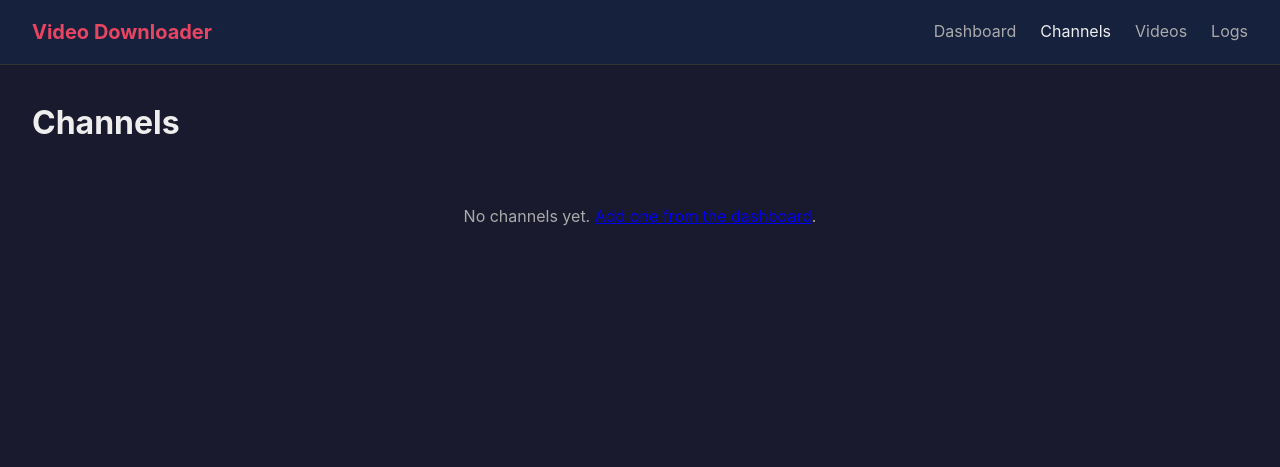
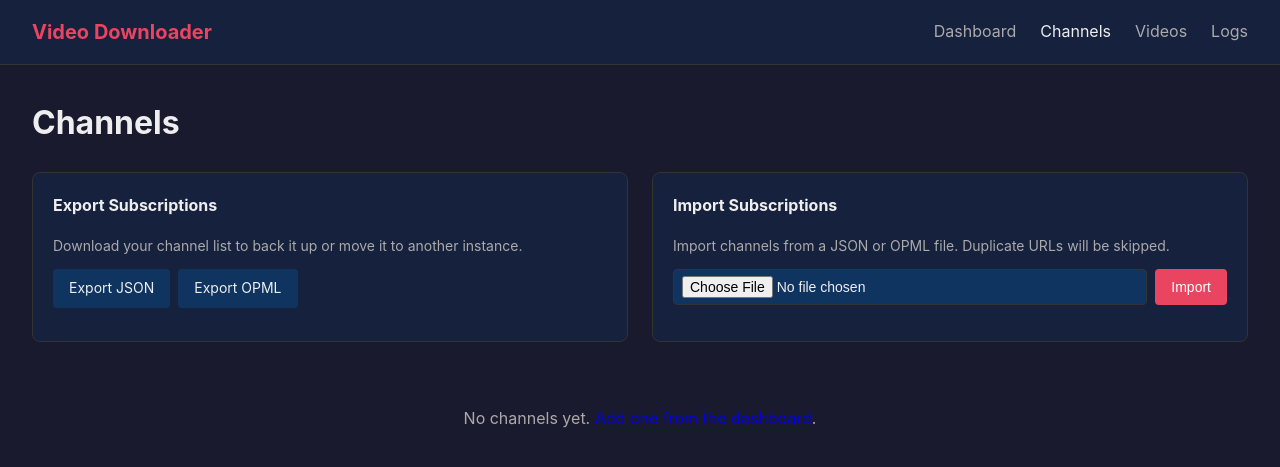
Before and after one commit to nullEFFORT/rumble-downloader, a Flask app: page /channels in a window 1280 px wide. Shown: the top 467 px of the page. Run offline with Flask 3, Linux system fonts and the light colour scheme; parts of the project's set-up code (start-up, migrations or seed data) failed here and were passed over; some libraries are stand-ins or nearby versions.

Commit message:
feat: implement channel import/export (JSON and OPML) — issue #18 (#22)
Add GET /api/channels/export?format=json and ?format=opml to download
all channel subscriptions with full settings as a file attachment.

Add POST /api/channels/import accepting JSON array or OPML file upload
with auto-format detection, duplicate URL skipping, and a structured
summary response (imported / skipped / errors).

Add export buttons and an import file-upload section to channels.html
with inline result feedback and auto-reload on successful import.
Add supporting CSS for the import/export section layout and result states.

Co-authored-by: Chad <chad@0effort.io>
Co-authored-by: Claude <noreply@anthropic.com>

```diff
--- a/app/routes.py
+++ b/app/routes.py
@@ -1,6 +1,9 @@
 """Flask routes for the web UI and API."""
 
+import io
+import json
 import os
+import xml.etree.ElementTree as ET
 from flask import Blueprint, render_template, request, jsonify, current_app, send_file, abort, session, redirect, url_for
 from .models import db, Channel, Video, DownloadLog
 from .downloader import VideoDownloader
@@ -525,3 +528,216 @@ def api_set_clip(video_id):
         'clip_start': video.clip_start,
         'clip_end': video.clip_end,
     })
+
+
+# ==================== Import / Export API ====================
+
+@bp.route('/api/channels/export', methods=['GET'])
+def api_channels_export():
+    """Export all channels as JSON or OPML.
+
+    Query params:
+        format: 'json' (default) or 'opml'
+    """
+    fmt = request.args.get('format', 'json').lower()
+    channels = Channel.query.order_by(Channel.name).all()
+
+    if fmt == 'opml':
+        # Build OPML XML document
+        opml = ET.Element('opml', version='2.0')
+
+        head = ET.SubElement(opml, 'head')
+        title_el = ET.SubElement(head, 'title')
+        title_el.text = 'Rumble Downloader Channel Subscriptions'
+
+        body = ET.SubElement(opml, 'body')
+        for ch in channels:
+            attrs = {
+                'text': ch.name,
+                'type': 'rss',
+                'xmlUrl': ch.url,
+                'platform': ch.platform,
+                'quality': ch.quality or '1080',
+                'audio_only': 'true' if ch.audio_only else 'false',
+                'download_clips': 'true' if ch.download_clips else 'false',
+                'clip_threshold_seconds': str(ch.clip_threshold_seconds or 300),
+                'check_interval_hours': str(ch.check_interval_hours or 6),
+                'enabled': 'true' if ch.enabled else 'false',
+                'backfill_limit': str(ch.backfill_limit or 50),
+            }
+            ET.SubElement(body, 'outline', **attrs)
+
+        xml_bytes = ET.tostring(opml, encoding='unicode', xml_declaration=False)
+        xml_output = '<?xml version="1.0" encoding="UTF-8"?>\n' + xml_bytes
+
+        return current_app.response_class(
+            xml_output,
+            mimetype='text/x-opml',
+            headers={
+                'Content-Disposition': 'attachment; filename="channels.opml"',
+            }
+        )
+
+    else:
+        # JSON export — include all configurable settings
+        export_data = []
+        for ch in channels:
+            export_data.append({
+                'name': ch.name,
+                'url': ch.url,
+                'platform': ch.platform,
+                'quality': ch.quality,
+                'audio_only': ch.audio_only,
+                'download_clips': ch.download_clips,
+                'clip_threshold_seconds': ch.clip_threshold_seconds,
+                'check_interval_hours': ch.check_interval_hours,
+                'enabled': ch.enabled,
+                'backfill_limit': ch.backfill_limit,
+            })
+
+        json_bytes = json.dumps(export_data, indent=2).encode('utf-8')
+        return current_app.response_class(
+            json_bytes,
+            mimetype='application/json',
+            headers={
+                'Content-Disposition': 'attachment; filename="channels.json"',
+            }
+        )
+
+
+@bp.route('/api/channels/import', methods=['POST'])
+def api_channels_import():
+    """Import channels from a JSON or OPML file upload.
+
+    Accepts multipart/form-data with a 'file' field.
+    Auto-detects format from file content.
+    Skips channels whose URL already exists (duplicate detection).
+
+    Returns a summary: imported, skipped, errors.
+    """
+    if 'file' not in request.files:
+        return jsonify({'error': 'No file provided'}), 400
+
+    upload = request.files['file']
+    if not upload.filename:
+        return jsonify({'error': 'Empty filename'}), 400
+
+    try:
+        raw = upload.read().decode('utf-8').strip()
+    except UnicodeDecodeError:
+        return jsonify({'error': 'File must be UTF-8 encoded text'}), 400
+
+    # Auto-detect format: XML starts with '<', otherwise try JSON
+    channels_data = []
+    parse_errors = []
+
+    if raw.startswith('<'):
+        # Parse OPML
+        try:
+            root = ET.fromstring(raw)
+        except ET.ParseError as exc:
+            return jsonify({'error': f'Invalid XML: {exc}'}), 400
+
+        body = root.find('body')
+        if body is None:
+            return jsonify({'error': 'OPML missing <body> element'}), 400
+
+        for outline in body.findall('outline'):
+            url = outline.get('xmlUrl') or outline.get('url')
+            name = outline.get('text') or outline.get('title')
+            if not url:
+                parse_errors.append(f'Outline "{name or "unknown"}" missing xmlUrl, skipped')
+                continue
+
+            def _bool(val, default=False):
+                if val is None:
+                    return default
+                return val.lower() == 'true'
+
+            def _int(val, default=0):
+                try:
+                    return int(val) if val is not None else default
+                except ValueError:
+                    return default
+
+            channels_data.append({
+                'name': name or url,
+                'url': url,
+                'platform': outline.get('platform', 'rumble'),
+                'quality': outline.get('quality', '1080'),
+                'audio_only': _bool(outline.get('audio_only'), False),
+                'download_clips': _bool(outline.get('download_clips'), False),
+                'clip_threshold_seconds': _int(outline.get('clip_threshold_seconds'), 300),
+                'check_interval_hours': _int(outline.get('check_interval_hours'), 6),
+                'enabled': _bool(outline.get('enabled'), True),
+                'backfill_limit': _int(outline.get('backfill_limit'), 50),
+            })
+    else:
+        # Parse JSON
+        try:
+            parsed = json.loads(raw)
+        except json.JSONDecodeError as exc:
+            return jsonify({'error': f'Invalid JSON: {exc}'}), 400
+
+        if not isinstance(parsed, list):
+            return jsonify({'error': 'JSON must be an array of channel objects'}), 400
+
+        for i, item in enumerate(parsed):
+            if not isinstance(item, dict):
+                parse_errors.append(f'Item {i} is not an object, skipped')
+                continue
+            url = item.get('url')
+            if not url:
+                parse_errors.append(f'Item {i} missing url, skipped')
+                continue
+            channels_data.append({
+                'name': item.get('name') or url,
+                'url': url,
+                'platform': item.get('platform', 'rumble'),
+                'quality': item.get('quality', '1080'),
+                'audio_only': bool(item.get('audio_only', False)),
+                'download_clips': bool(item.get('download_clips', False)),
+                'clip_threshold_seconds': int(item.get('clip_threshold_seconds', 300)),
+                'check_interval_hours': int(item.get('check_interval_hours', 6)),
+                'enabled': bool(item.get('enabled', True)),
+                'backfill_limit': int(item.get('backfill_limit', 50)),
+            })
+
+    imported = 0
+    skipped = 0
+    import_errors = list(parse_errors)
+
+    for entry in channels_data:
+        existing = Channel.query.filter_by(url=entry['url']).first()
+        if existing:
+            skipped += 1
+            continue
+        try:
+            channel = Channel(
+                name=entry['name'],
+                url=entry['url'],
+                platform=entry['platform'],
+                quality=entry['quality'],
+                audio_only=entry['audio_only'],
+                download_clips=entry['download_clips'],
+                clip_threshold_seconds=entry['clip_threshold_seconds'],
+                check_interval_hours=entry['check_interval_hours'],
+                enabled=entry['enabled'],
+                backfill_limit=entry['backfill_limit'],
+            )
+            db.session.add(channel)
+            db.session.flush()  # catch constraint errors before commit
+            imported += 1
+        except Exception as exc:
+            db.session.rollback()
+            import_errors.append(f'Failed to import "{entry["name"]}": {exc}')
+            continue
+
+    db.session.commit()
+
+    return jsonify({
+        'imported': imported,
+        'skipped': skipped,
+        'errors': import_errors,
+        'message': f'Import complete: {imported} imported, {skipped} skipped, {len(import_errors)} errors',
+    })
--- a/app/static/css/style.css
+++ b/app/static/css/style.css
@@ -941,3 +941,66 @@ input.readonly {
         grid-template-columns: 1fr;
     }
 }
+
+/* Import / Export Section */
+.import-export-section {
+    display: flex;
+    flex-wrap: wrap;
+    gap: 1.5rem;
+    margin-bottom: 2rem;
+}
+
+.import-export-group {
+    flex: 1;
+    min-width: 280px;
+    background: var(--bg-card);
+    border: 1px solid var(--border);
+    border-radius: 8px;
+    padding: 1.25rem;
+}
+
+.import-export-group h2 {
+    margin-top: 0;
+    font-size: 1rem;
+    color: var(--text-primary);
+}
+
+.import-export-desc {
+    color: var(--text-secondary);
+    font-size: 0.875rem;
+    margin-bottom: 0.75rem;
+}
+
+.import-export-buttons {
+    display: flex;
+    gap: 0.5rem;
+    flex-wrap: wrap;
+}
+
+.import-file-input {
+    flex: 1;
+    min-width: 0;
+    font-size: 0.875rem;
+    padding: 0.375rem 0.5rem;
+}
+
+.import-result {
+    margin-top: 0.75rem;
+    padding: 0.75rem;
+    border-radius: 4px;
+    font-size: 0.875rem;
+    white-space: pre-wrap;
+    word-break: break-word;
+}
+
+.import-result-success {
+    background: rgba(74, 222, 128, 0.1);
+    border: 1px solid var(--success);
+    color: var(--success);
+}
+
+.import-result-error {
+    background: rgba(248, 113, 113, 0.1);
+    border: 1px solid var(--error);
+    color: var(--error);
+}
--- a/app/templates/channels.html
+++ b/app/templates/channels.html
@@ -4,6 +4,27 @@
 
 {% block content %}
 <h1>Channels</h1>
+
+<div class="import-export-section">
+    <div class="import-export-group">
+        <h2>Export Subscriptions</h2>
+        <p class="import-export-desc">Download your channel list to back it up or move it to another instance.</p>
+        <div class="import-export-buttons">
+            <a href="/api/channels/export?format=json" class="btn btn-secondary" download="channels.json">Export JSON</a>
+            <a href="/api/channels/export?format=opml" class="btn btn-secondary" download="channels.opml">Export OPML</a>
+        </div>
+    </div>
+
+    <div class="import-export-group">
+        <h2>Import Subscriptions</h2>
+        <p class="import-export-desc">Import channels from a JSON or OPML file. Duplicate URLs will be skipped.</p>
+        <div class="form-row">
+            <input type="file" id="importFile" accept=".json,.opml,.xml" class="import-file-input">
+            <button class="btn btn-primary" onclick="importChannels()">Import</button>
+        </div>
+        <div id="importResult" class="import-result" style="display:none;"></div>
+    </div>
+</div>
 
 <div class="channels-grid">
     {% for channel in channels %}
@@ -94,5 +115,45 @@ async function deleteChannel(id, name) {
         alert('Error: ' + e.message);
     }
 }
+
+async function importChannels() {
+    const fileInput = document.getElementById('importFile');
+    const resultBox = document.getElementById('importResult');
+
+    if (!fileInput.files.length) {
+        resultBox.style.display = 'block';
+        resultBox.className = 'import-result import-result-error';
+        resultBox.textContent = 'Please select a file first.';
+        return;
+    }
+
+    const formData = new FormData();
+    formData.append('file', fileInput.files[0]);
+
+    try {
+        const resp = await fetch('/api/channels/import', {method: 'POST', body: formData});
+        const data = await resp.json();
+
+        resultBox.style.display = 'block';
+        if (resp.ok) {
+            resultBox.className = 'import-result import-result-success';
+            let msg = data.message;
+            if (data.errors && data.errors.length) {
+                msg += '\n\nErrors:\n' + data.errors.join('\n');
+            }
+            resultBox.textContent = msg;
+            if (data.imported > 0) {
+                setTimeout(() => location.reload(), 1500);
+            }
+        } else {
+            resultBox.className = 'import-result import-result-error';
+            resultBox.textContent = data.error || 'Import failed.';
+        }
+    } catch (e) {
+        resultBox.style.display = 'block';
+        resultBox.className = 'import-result import-result-error';
+        resultBox.textContent = 'Network error: ' + e.message;
+    }
+}
 </script>
 {% endblock %}
```
